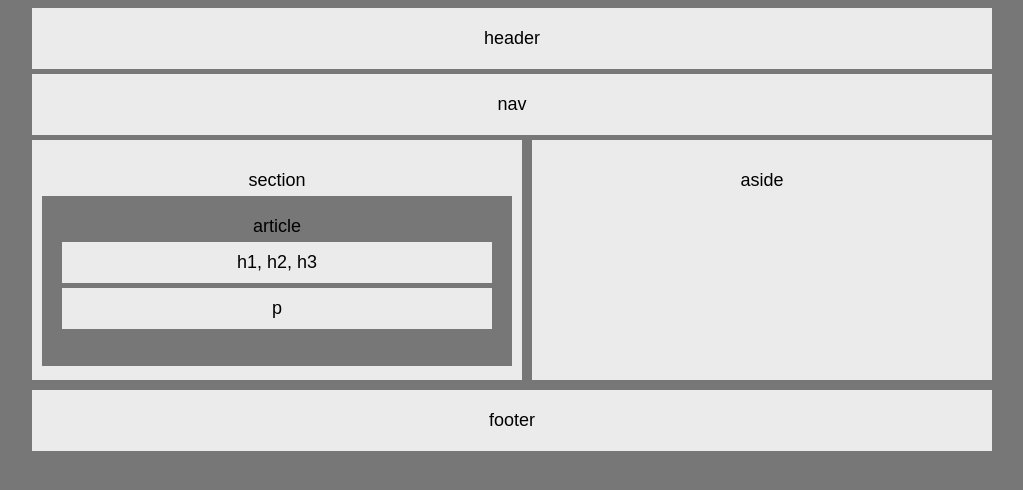
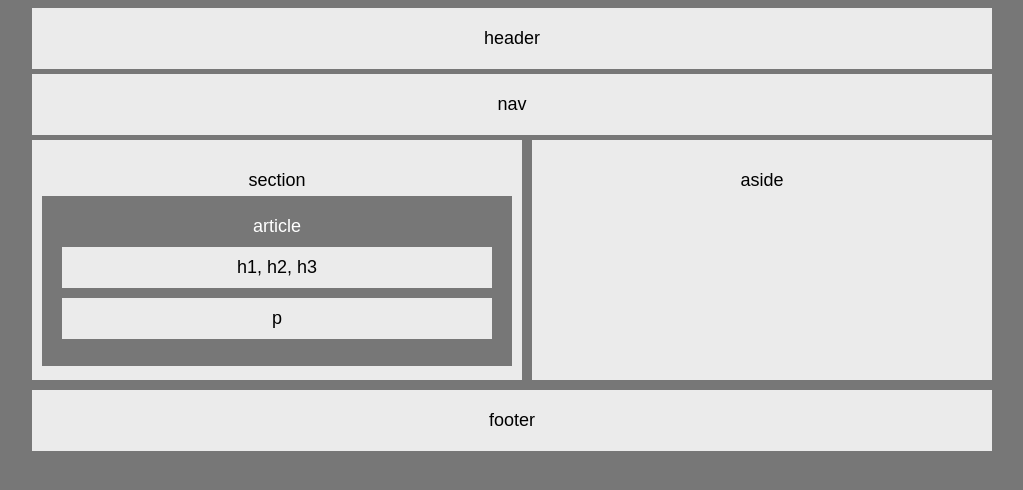
Before and after one commit to Lysnandie/HW-Wireframe, a plain HTML site: page index.html in a window 1280 px wide. Shown: the whole page, without its empty margins (128-1151 px from the left). Drawn offline with Linux system fonts and the light colour scheme.

Commit message:
updated homework

```diff
--- a/style.css
+++ b/style.css
@@ -39,6 +39,7 @@ section {
 article
   {
   background: #777;
+  color: white;
   height: 170px;
   padding: 20px;
   margin: 5px 10px 25px 10px;
@@ -58,13 +59,15 @@ aside {
 
 #small1 {
   background-color: #ebebeb;
-  margin-top: 5px;
-  margin-bottom: 5px;
+  color: black;
+  margin-top: 10px;
+  margin-bottom: 10px;
   padding: 10px;
 }
 
 #small2 {
   background-color: #ebebeb;
+  color: black;
   margin-bottom: 5px;
   padding: 10px;
 
```
Also changed, not shown: index.html (+0 -2 lines).
